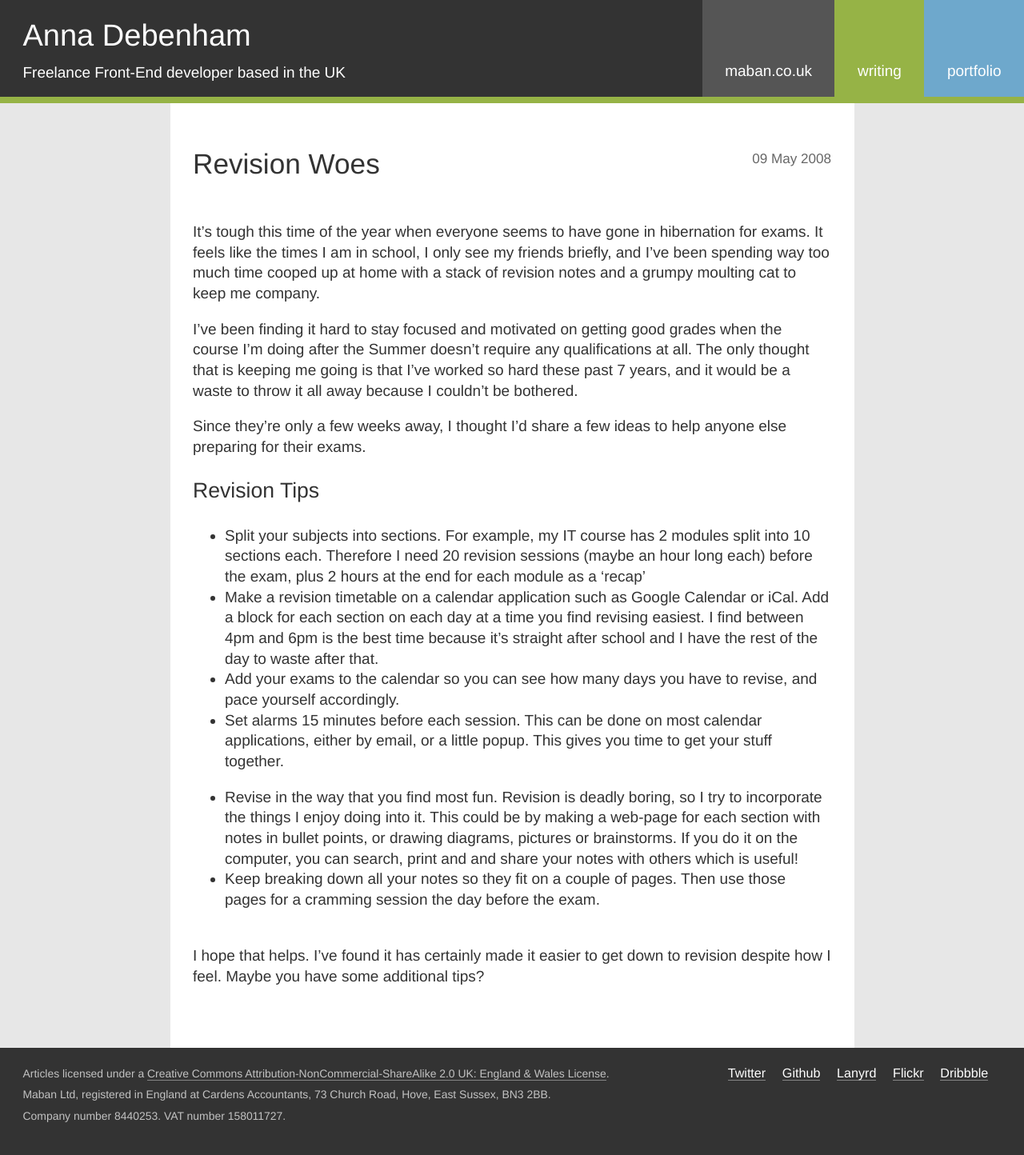
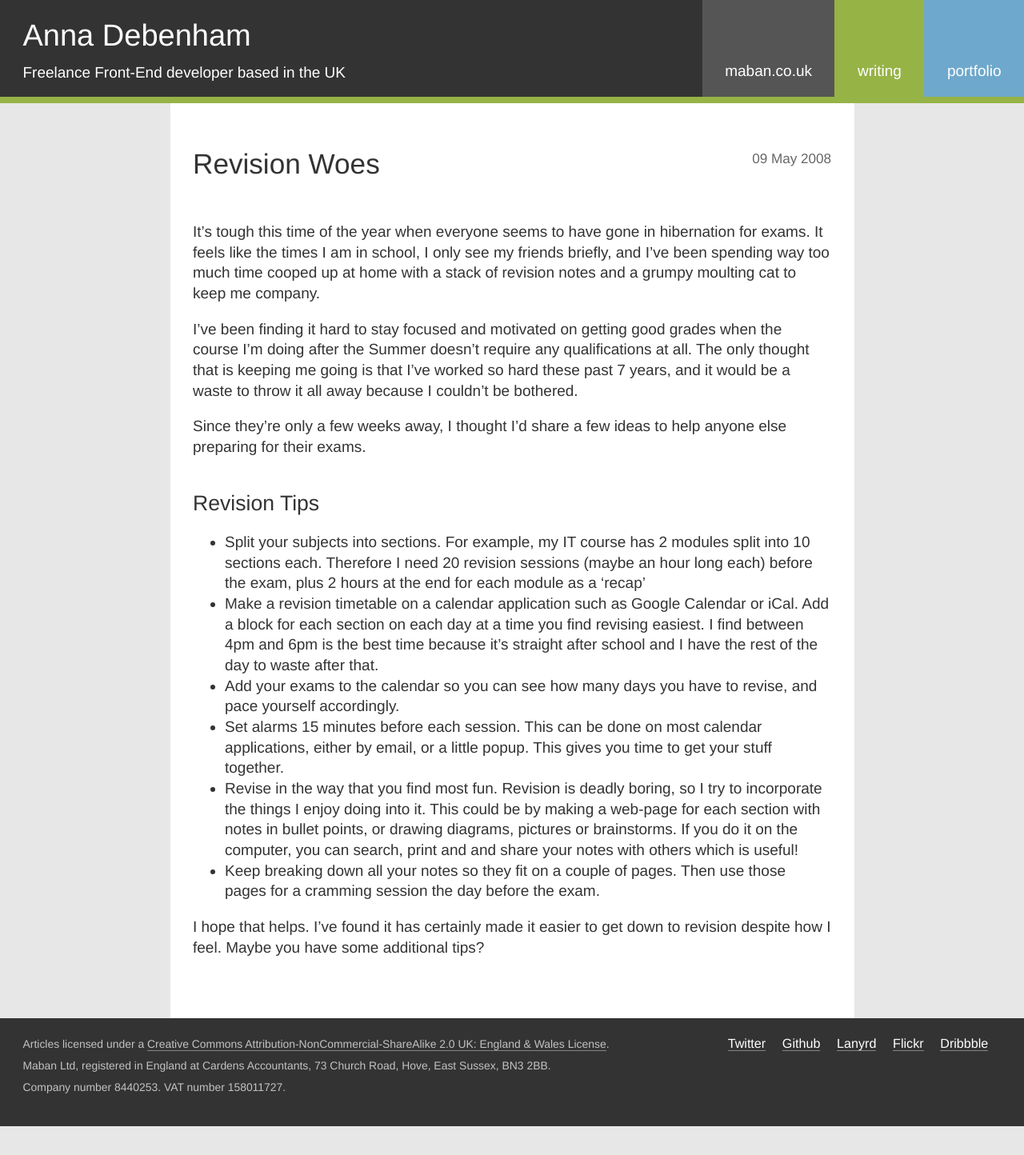
Before and after one commit to maban/maban, a Jekyll site: the page built from _posts/2008-05-09-12.html, in a window 1280 px wide. Shown: the whole page at 80% size. Built offline with Jekyll 4.4.1, drawn with Linux system fonts in a browser that asks for light colours; after the commit the page ends 1408 px from its top, so only the background shows below that.

Commit message:
Clean up post 12

```diff
--- a/_posts/2008-05-09-12.html
+++ b/_posts/2008-05-09-12.html
@@ -9,16 +9,15 @@ title: Revision Woes
 
 <p>Since they&#8217;re only a few weeks away, I thought I&#8217;d share a few ideas to help anyone else preparing for their exams.</p>
 
-<h3>Revision Tips</h3>
+<h2>Revision Tips</h2>
 
-<p><ul>
-<li>Split your subjects into sections.  For example, my IT course has 2 modules split into 10 sections each.  Therefore I need 20 revision sessions (maybe an hour long each) before the exam, plus 2 hours at the end for each module as a &#8216;recap&#8217;</li>
-<li>Make a revision timetable on a calendar application such as Google Calendar or iCal.  Add a block for each section on each day at a time you find revising easiest. I find between 4pm and 6pm is the best time because it&#8217;s straight after school and I have the rest of the day to waste after that.</li>
-<li>Add your exams to the calendar so you can see how many days you have to revise, and pace yourself accordingly.</li>
-<li>Set alarms 15 minutes before each session.  This can be done on most calendar applications, either by email, or a little popup.   This gives you time to get your stuff together.</li></p>
-
-<p>	<li>Revise in the way that you find most fun.  Revision is deadly boring, so I try to incorporate the things I enjoy doing into it.  This could be by making a web-page for each section with notes in bullet points, or drawing diagrams, pictures or brainstorms.  If you do it on the computer, you can search, print and and share your notes with others which is useful!</li>
-<li>Keep breaking down all your notes so they fit on a couple of pages.  Then use those pages for a cramming session the day before the exam.</li><br />
-</ul></p>
+<ul>
+    <li>Split your subjects into sections.  For example, my IT course has 2 modules split into 10 sections each.  Therefore I need 20 revision sessions (maybe an hour long each) before the exam, plus 2 hours at the end for each module as a &#8216;recap&#8217;</li>
+    <li>Make a revision timetable on a calendar application such as Google Calendar or iCal.  Add a block for each section on each day at a time you find revising easiest. I find between 4pm and 6pm is the best time because it&#8217;s straight after school and I have the rest of the day to waste after that.</li>
+    <li>Add your exams to the calendar so you can see how many days you have to revise, and pace yourself accordingly.</li>
+    <li>Set alarms 15 minutes before each session.  This can be done on most calendar applications, either by email, or a little popup.   This gives you time to get your stuff together.</li>
+    <li>Revise in the way that you find most fun.  Revision is deadly boring, so I try to incorporate the things I enjoy doing into it.  This could be by making a web-page for each section with notes in bullet points, or drawing diagrams, pictures or brainstorms.  If you do it on the computer, you can search, print and and share your notes with others which is useful!</li>
+    <li>Keep breaking down all your notes so they fit on a couple of pages.  Then use those pages for a cramming session the day before the exam.</li>
+</ul>
 
 <p>I hope that helps.  I&#8217;ve found it has certainly made it easier to get down to revision despite how I feel.  Maybe you have some additional tips? </p>
```
